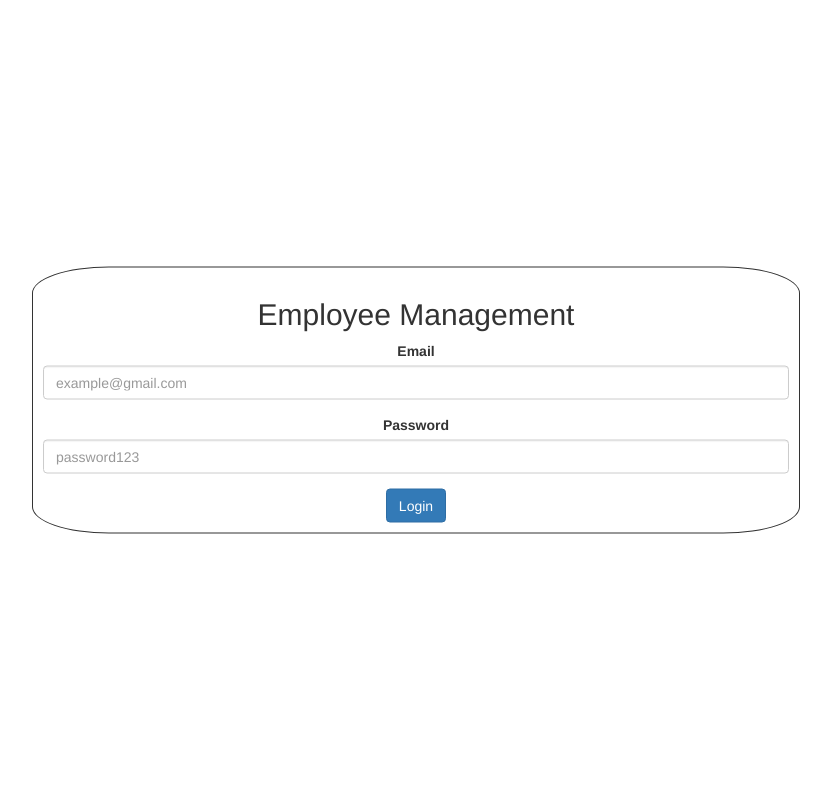
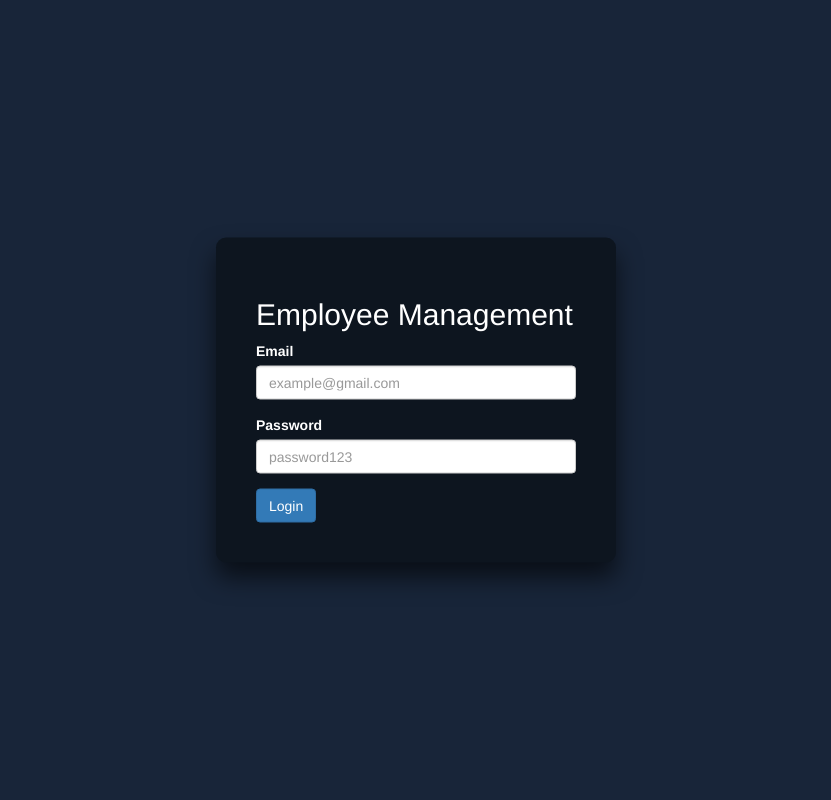
Before and after one commit to rayankasam/EmployeeManagement, a Flask app: page /login in a window 1280 px wide. Shown: the whole page, without its empty margins (224-1055 px from the left). Run offline with Flask 3, Linux system fonts and the light colour scheme; parts of the project's set-up code (start-up, migrations or seed data) failed here and were passed over; some libraries are stand-ins or nearby versions.

Commit message:
Made the Login page look viewable

```diff
--- a/static/css/style.css
+++ b/static/css/style.css
@@ -1,15 +1,20 @@
+html {
+    height: 100%;
+}
+body {
+    background: black;
+
+}
 .loginForm {
-    margin: auto;
-    justify-content: center;
-    border: 1px solid;
     position: absolute;
     top: 50%;
     left: 50%;
+    width: 400px;
+    padding: 40px;
     transform: translate(-50%, -50%);
-    width: 60vw;
-    height: auto;
-    min-height: 20vh;
-    padding: 10px;
-    text-align: center;
-    border-radius: 10%;
+    background: #0d151f;
+    box-sizing: border-box;
+    box-shadow: 0 15px 25px rgba(0,0,0,.6);
+    border-radius: 10px;
+    color: white;
 }
--- a/templates/login.html
+++ b/templates/login.html
@@ -8,6 +8,11 @@
     <link rel="stylesheet" href="https://maxcdn.bootstrapcdn.com/bootstrap/3.4.1/css/bootstrap.min.css">
     <script src="https://ajax.googleapis.com/ajax/libs/jquery/3.6.4/jquery.min.js"></script>
     <script src="https://maxcdn.bootstrapcdn.com/bootstrap/3.4.1/js/bootstrap.min.js"></script>
+    <style>
+      body {
+        background: #182539;
+      }
+    </style>
   </head>
   <body>
     <div class="loginForm">
```
